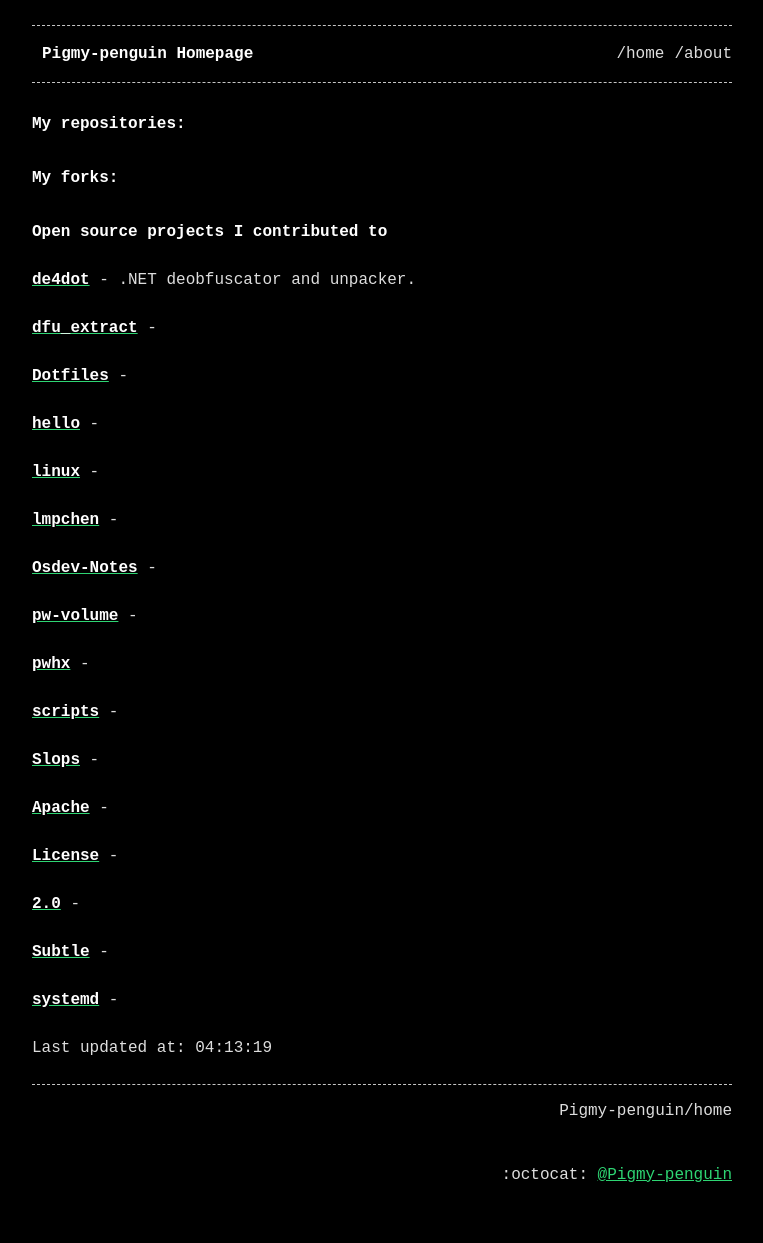
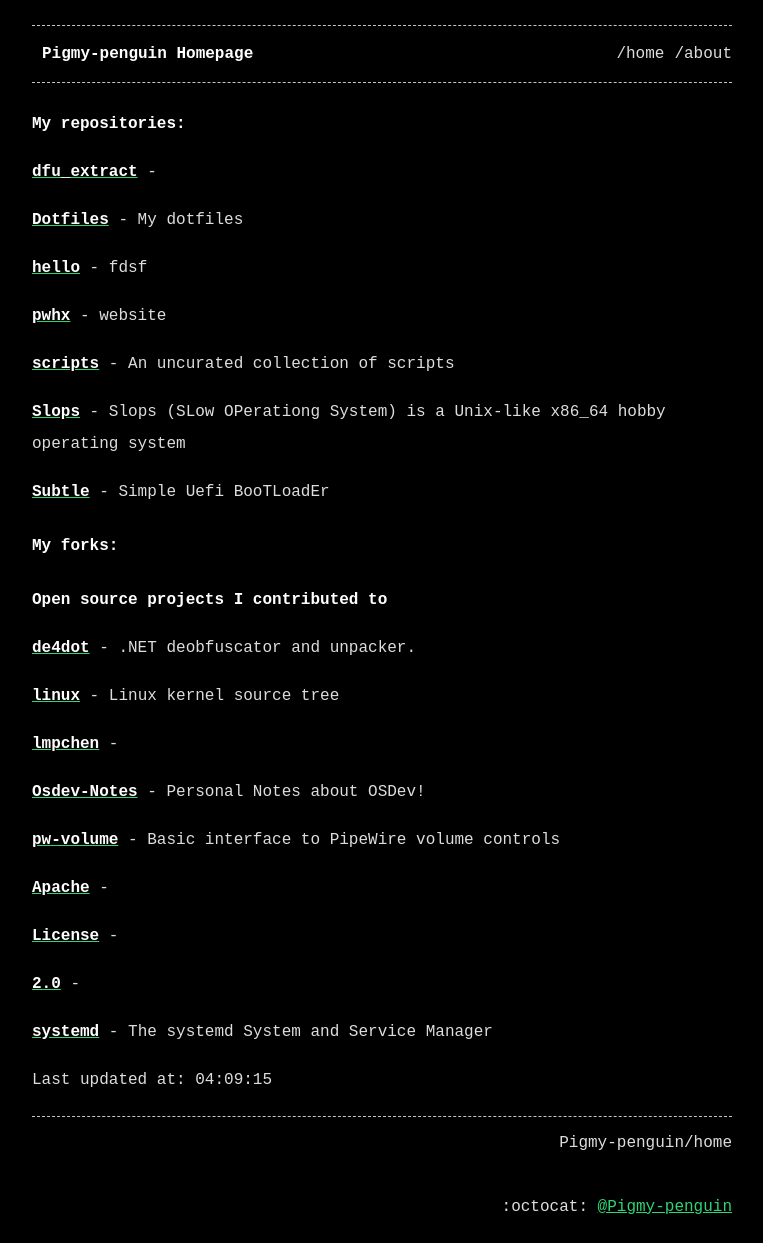
Before and after one commit to Pigmy-penguin/Pigmy-penguin.github.io, a Jekyll site: the page built from index.md, in a window 1280 px wide. Shown: the whole page, without its empty margins (258-1021 px from the left). Built offline with Jekyll 4.4.1, drawn with Linux system fonts in a browser that asks for light colours; before the commit the page ends 1211 px from its top, so only the background shows below that.

Commit message:
Auto updating the website

```diff
--- a/index.md
+++ b/index.md
@@ -7,30 +7,32 @@ title: Pigmy-penguin Homepage
 
 ## My repositories:
 
+[**dfu_extract**](https://github.com/Pigmy-penguin/dfu_extract) -
+
+[**Dotfiles**](https://github.com/Pigmy-penguin/Dotfiles) - My dotfiles
+
+[**hello**](https://github.com/Pigmy-penguin/hello) - fdsf
+
+[**pwhx**](https://github.com/Pigmy-penguin/pwhx) - website
+
+[**scripts**](https://github.com/Pigmy-penguin/scripts) - An uncurated collection of scripts
+
+[**Slops**](https://github.com/Pigmy-penguin/Slops) - Slops (SLow OPerationg System) is a Unix-like x86_64 hobby operating system
+
+[**Subtle**](https://github.com/Pigmy-penguin/Subtle) - Simple Uefi BooTLoadEr
+
 ## My forks:
 ### Open source projects I contributed to
 
 [**de4dot**](https://github.com/Pigmy-penguin/de4dot) - .NET deobfuscator and unpacker.
 
-[**dfu_extract**](https://github.com/Pigmy-penguin/dfu_extract) -
-
-[**Dotfiles**](https://github.com/Pigmy-penguin/Dotfiles) -
-
-[**hello**](https://github.com/Pigmy-penguin/hello) -
-
-[**linux**](https://github.com/Pigmy-penguin/linux) -
+[**linux**](https://github.com/Pigmy-penguin/linux) - Linux kernel source tree
 
 [**lmpchen**](https://github.com/Pigmy-penguin/lmpchen) -
 
-[**Osdev-Notes**](https://github.com/Pigmy-penguin/Osdev-Notes) -
+[**Osdev-Notes**](https://github.com/Pigmy-penguin/Osdev-Notes) - Personal Notes about OSDev!
 
-[**pw-volume**](https://github.com/Pigmy-penguin/pw-volume) -
-
-[**pwhx**](https://github.com/Pigmy-penguin/pwhx) -
-
-[**scripts**](https://github.com/Pigmy-penguin/scripts) -
-
-[**Slops**](https://github.com/Pigmy-penguin/Slops) -
+[**pw-volume**](https://github.com/Pigmy-penguin/pw-volume) - Basic interface to PipeWire volume controls
 
 [**Apache**](https://github.com/Pigmy-penguin/Apache) -
 
@@ -38,9 +40,7 @@ title: Pigmy-penguin Homepage
 
 [**2.0**](https://github.com/Pigmy-penguin/2.0) -
 
-[**Subtle**](https://github.com/Pigmy-penguin/Subtle) -
-
-[**systemd**](https://github.com/Pigmy-penguin/systemd) -
+[**systemd**](https://github.com/Pigmy-penguin/systemd) - The systemd System and Service Manager
 
 
-Last updated at: 04:13:19
+Last updated at: 04:09:15
```
Also changed, not shown: 2 other files.
